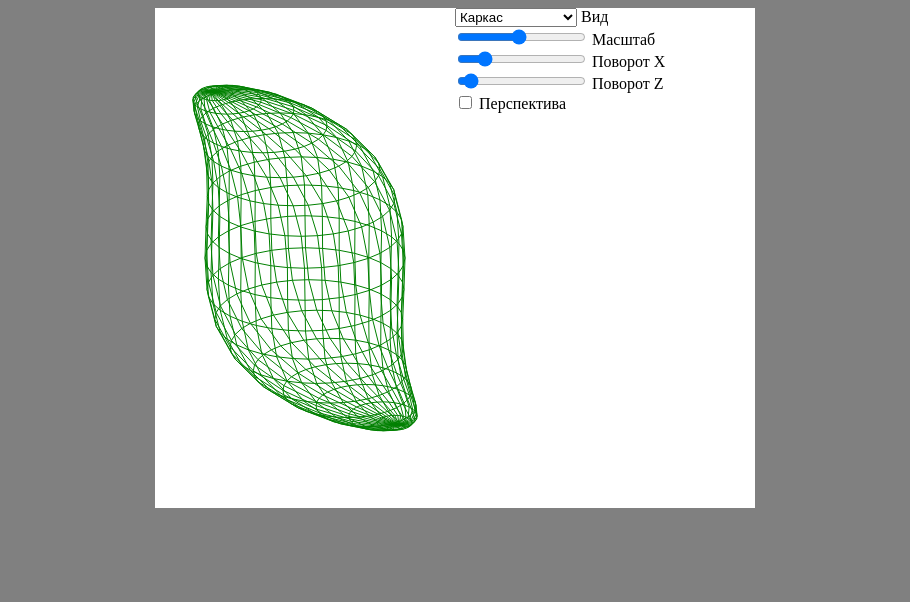
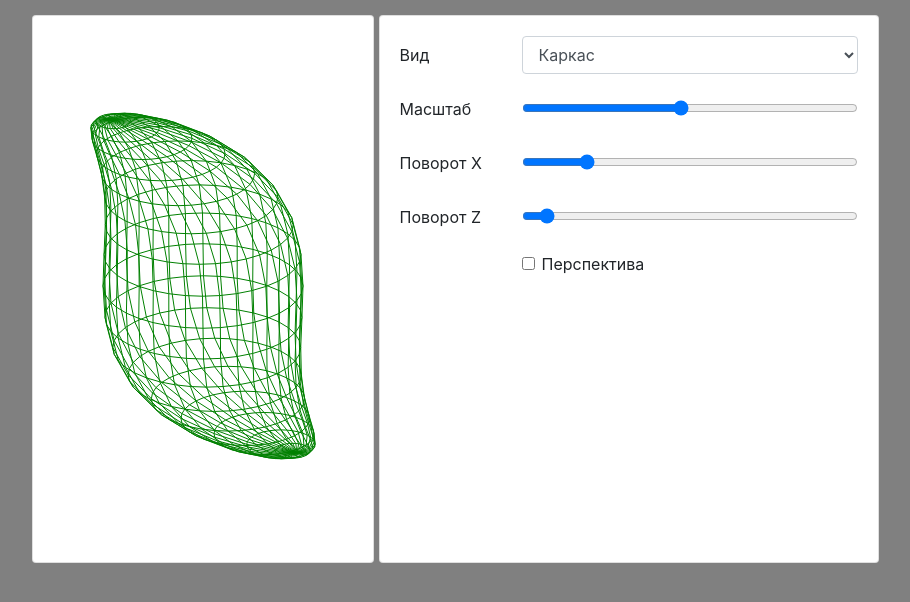
Before and after one commit to 8785496/3D-ts, a website built with webpack: page public/index.html in a window 1280 px wide. Shown: the whole page, without its empty margins (185-1095 px from the left). Built offline with nearby package versions, Linux system fonts and the light colour scheme.

Commit message:
add bootsrap

```diff
--- a/package.json
+++ b/package.json
@@ -20,6 +20,7 @@
     "webpack-dev-server": "^3.8.2"
   },
   "dependencies": {
+    "bootstrap": "^4.3.1",
     "redux": "^4.0.4"
   }
 }
--- a/public/index.html
+++ b/public/index.html
@@ -7,37 +7,90 @@
     <title>Графика</title>
   </head>
   <body>
-    <div class="container">
+    <div class="my-container">
+      <div class="card canvas-wrapper">
+        <div class="card-body">
           <canvas id="canvas" width="300" height="500"></canvas>
-      <div class="toolbar">
-        <div>
-          <select name="view" id="view">
+        </div>
+      </div>
+      <!-- <div class="toolbar"> -->
+      <div class="card toolbar">
+        <div class="card-body">
+          <div class="form-group row">
+            <label for="view" class="col-sm-3 col-form-label">Вид</label>
+            <div class="col-sm-9">
+              <select name="view" id="view" class="form-control">
                 <option value="skeleton">Каркас</option>
                 <option value="skeletonHidden">Каркас скрытый</option>
               </select>
-          <label for="view">Вид</label>
             </div>
-        <div>
-          <input type="range" id="scale" name="scale" min="10" max="200" />
-          <label for="scale">Масштаб</label>
           </div>
-        <div>
-          <input type="range" id="rotateX" name="rotateX" min="0" max="360" />
-          <label for="rotateX">Поворот X</label>
+          <div class="form-group row">
+            <label for="scale" class="col-sm-3 col-form-label">Масштаб</label>
+            <div class="col-sm-9">
+              <input
+                type="range"
+                id="scale"
+                name="scale"
+                min="10"
+                max="200"
+                class="form-control-range"
+              />
             </div>
-        <div>
-          <input type="range" id="rotateZ" name="rotateZ" min="0" max="360" />
-          <label for="rotateZ">Поворот Z</label>
           </div>
-        <div>
-          <input type="checkbox" id="perspective" name="perspective" />
-          <label for="perspective">Перспектива</label>
+          <div class="form-group row">
+            <label for="rotateX" class="col-sm-3 col-form-label"
+              >Поворот X</label
+            >
+            <div class="col-sm-9">
+              <input
+                type="range"
+                id="rotateX"
+                name="rotateX"
+                min="0"
+                max="360"
+                class="form-control-range"
+              />
+            </div>
+          </div>
+          <div class="form-group row">
+            <label for="rotateZ" class="col-sm-3 col-form-label"
+              >Поворот Z</label
+            >
+            <div class="col-sm-9">
+              <input
+                type="range"
+                id="rotateZ"
+                name="rotateZ"
+                min="0"
+                max="360"
+                class="form-control-range"
+              />
+            </div>
+          </div>
+          <div class="form-group row">
+            <div class="col-sm-3"></div>
+            <div class="col-sm-9">
+              <div class="form-check">
+                <input
+                  type="checkbox"
+                  id="perspective"
+                  name="perspective"
+                  class="form-check-input"
+                />
+                <label for="perspective" class="form-check-label"
+                  >Перспектива</label
+                >
+              </div>
+            </div>
           </div>
           <div>
             <pre id="state"></pre>
           </div>
         </div>
       </div>
+      <!-- </div> -->
+    </div>
     <script src="/bundle.js"></script>
   </body>
 </html>
--- a/src/styles/styles.scss
+++ b/src/styles/styles.scss
@@ -1,19 +1,33 @@
-$body-color: grey;
+$body-bg: grey;
 
-body {
-  background: $body-color;
-}
+@import 'node_modules/bootstrap/scss/functions';
+@import 'node_modules/bootstrap/scss/variables';
+@import 'node_modules/bootstrap/scss/mixins';
 
-.container {
+@import 'node_modules/bootstrap/scss/reboot';
+@import 'node_modules/bootstrap/scss/forms';
+@import 'node_modules/bootstrap/scss/grid';
+@import 'node_modules/bootstrap/scss/card';
+
+.my-container {
   display: flex;
   justify-content: center;
+  background: transparent;
+  margin-top: 15px;
 
-  canvas {
-    background: #fff;
+  .canvas-wrapper {
+    margin-right: 5px;
+
+    canvas {
+      background: #fff;
+    }
   }
 
   .toolbar {
-    background: #fff;
-    width: 300px;
+    width: 500px;
+
+    input[type='range'] {
+      margin-top: 10px;
+    }
   }
 }
```
Also changed, not shown: 1 other file. Lines whose indentation alone changed are shown as unchanged.
